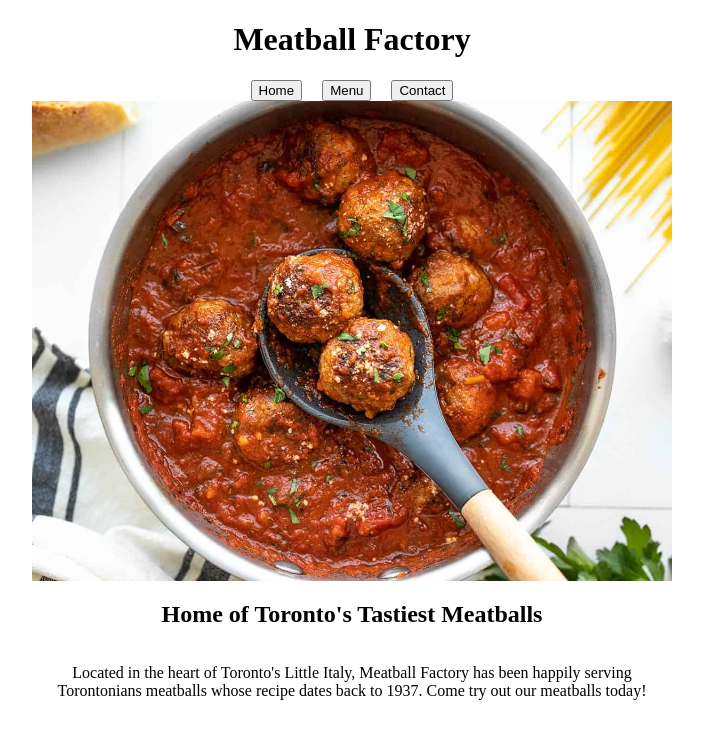
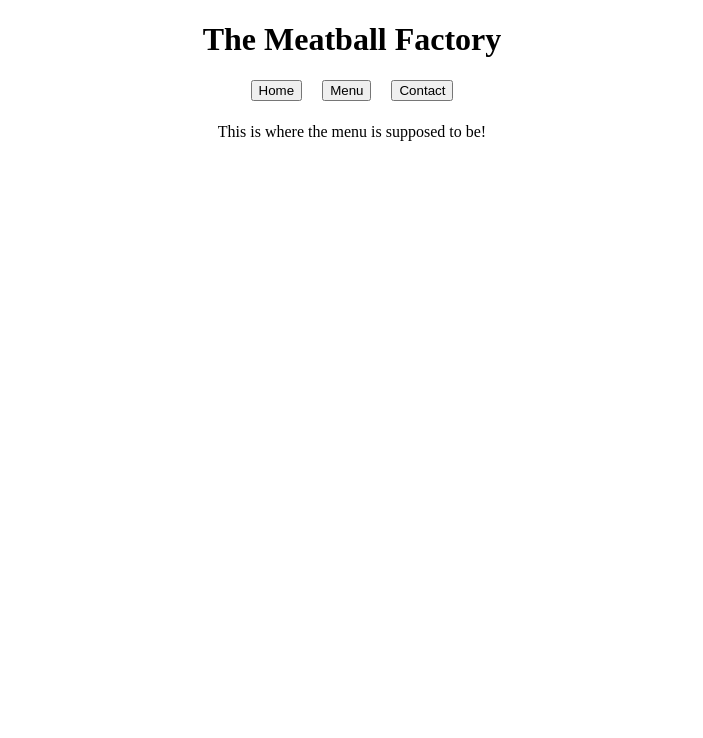
Before and after one commit to justinchang91/Restaurant-Page, a website built with webpack: page dist/index.html in a window 1280 px wide. Both pictures are taken after a click on the button "Menu". Shown: the whole page, without its empty margins (288-991 px from the left). Built offline with nearby package versions, Linux system fonts and the light colour scheme.

Commit message:
Figured out how to do tabbed pages. Now I have to finish the menu and contact pages and then we're good to go

```diff
--- a/src/index.js
+++ b/src/index.js
@@ -1,8 +1,9 @@
-import {loadElements} from './load-elements';
-
+import {loadMainElements} from './load-elements';
+import {loadHome} from './load-home';
 //const container = document.createElement("div");
 //container.textContent = "hello world";
 
+// Get the content box
 const content = document.querySelector("#content");
-loadElements(content);
-console.log(content);
+loadMainElements(content);
+loadHome(content); // Initially use contents from home module
--- a/src/load-elements.js
+++ b/src/load-elements.js
@@ -1,11 +1,12 @@
 import './style.css';
-import meatball from './meatball.jpg';
+import {loadHome} from './load-home';
+import {loadMenu} from './load-menu';
 
-function loadElements(content) {
+function loadMainElements(content) {
     content.classList.add('content');
 
     const title = document.createElement("h1");
-    title.textContent = "Meatball Factory";
+    title.textContent = "The Meatball Factory";
     content.appendChild(title);
 
     const navbar = document.createElement("nav");
@@ -13,9 +14,17 @@ function loadElements(content) {
 
     const home = document.createElement("button");
     home.textContent = "Home";
+    home.addEventListener('click', function() {
+        content.removeChild(content.lastChild);
+        loadHome(content);
+    });
 
     const menu = document.createElement("button");
     menu.textContent = "Menu";
+    menu.addEventListener('click', function() {
+        content.removeChild(content.lastChild);
+        loadMenu(content);
+    });
 
     const contact = document.createElement("button");
     contact.textContent = "Contact";
@@ -25,22 +34,6 @@ function loadElements(content) {
     navbar.appendChild(contact);
 
     content.appendChild(navbar);
-
-    const myMeatball = new Image();
-    myMeatball.src = meatball;
-    myMeatball.style.width = '50vw';
-    myMeatball.style.height = 'auto';
-    content.appendChild(myMeatball);
-
-    const heading = document.createElement("h2");
-    heading.textContent = "Home of Toronto's Tastiest Meatballs";
-    content.appendChild(heading);
-
-    const intro = document.createElement("p");
-    intro.textContent = "Located in the heart of Toronto's Little Italy, Meatball Factory \
-                        has been happily serving Torontonians meatballs whose recipe dates back \
-                        to 1937. Come try out our meatballs today!";
-    content.appendChild(intro);
 }
 
-export { loadElements };
+export { loadMainElements };
--- /dev/null
+++ b/src/load-home.js
@@ -0,0 +1,27 @@
+import meatball from './meatball.jpg';
+import './style.css';;
+
+function loadHome(content) {
+
+    const homeHolder = document.createElement('div');
+    homeHolder.style['margin-top'] = '22px';
+
+    const myMeatball = new Image();
+    myMeatball.src = meatball;
+    myMeatball.classList.add('meatball-img');
+    homeHolder.appendChild(myMeatball);
+
+    const heading = document.createElement("h2");
+    heading.textContent = "Home of Toronto's Tastiest Meatballs";
+    homeHolder.appendChild(heading);
+
+    const intro = document.createElement("p");
+    intro.textContent = "Located in the heart of Toronto's Little Italy, Meatball Factory \
+                        has been happily serving Torontonians meatballs whose recipe dates back \
+                        to 1937. Come try out our meatballs today!";
+    homeHolder.appendChild(intro);
+
+    content.appendChild(homeHolder);
+}
+
+export { loadHome };
--- /dev/null
+++ b/src/load-menu.js
@@ -0,0 +1,13 @@
+function loadMenu(content) {
+
+    const menuHolder = document.createElement('div');
+    menuHolder.style['margin-top'] = '22px';
+
+    const bruh = document.createElement('div');
+    bruh.textContent = "This is where the menu is supposed to be!";
+    menuHolder.appendChild(bruh);
+
+    content.appendChild(menuHolder);
+}
+
+export { loadMenu };
--- a/src/style.css
+++ b/src/style.css
@@ -17,3 +17,8 @@ body {
     flex-direction: row;
     gap: 20px;
 }
+
+.meatball-img {
+    width: 50vw;
+    height: auto;
+}
```
Also changed, not shown: dist/main.js.
